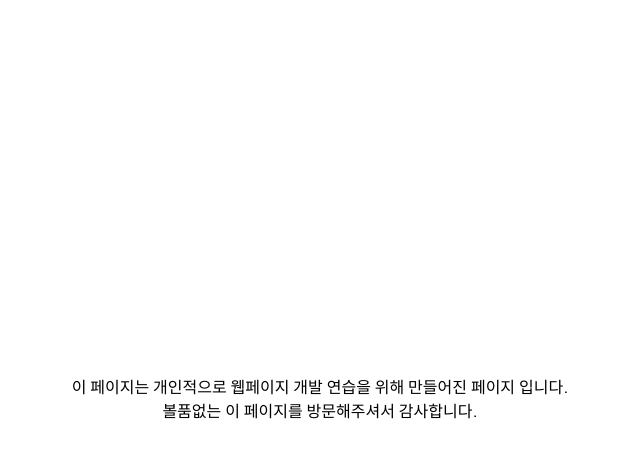
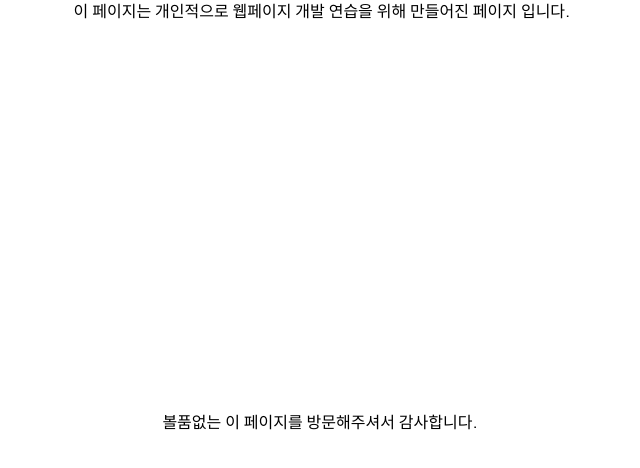
Before and after one commit to gnoblee/gnoblee-GB_Practice1, a plain HTML site: page about.html in a window 1280 px wide. Shown: the whole page, without its empty margins (318-958 px from the left). Drawn offline with Linux system fonts and the light colour scheme.

Commit message:
Update about.html

```diff
--- a/about.html
+++ b/about.html
@@ -9,10 +9,8 @@
 </head>
 <body>
     <div class="head">
-        <span class="content">
             이 페이지는 개인적으로 웹페이지 개발 연습을 위해 만들어진 페이지 입니다.<br>
             볼품없는 이 페이지를 방문해주셔서 감사합니다.
-        </span>
         <span class="blank"></span>
     </div>
 </body>
```
